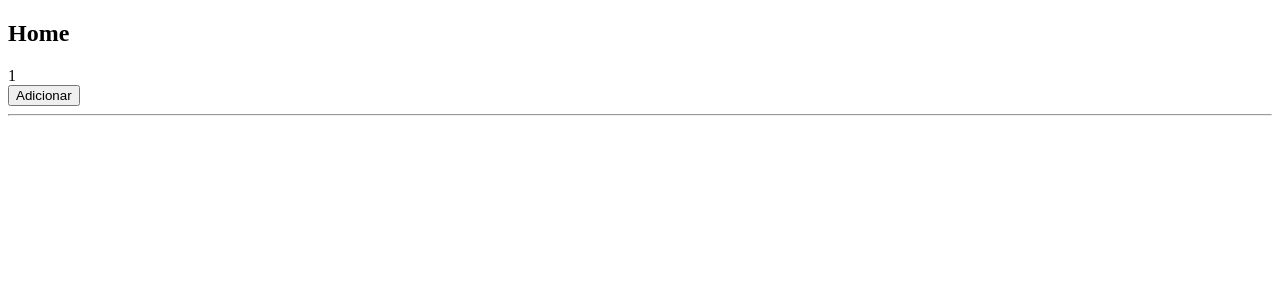
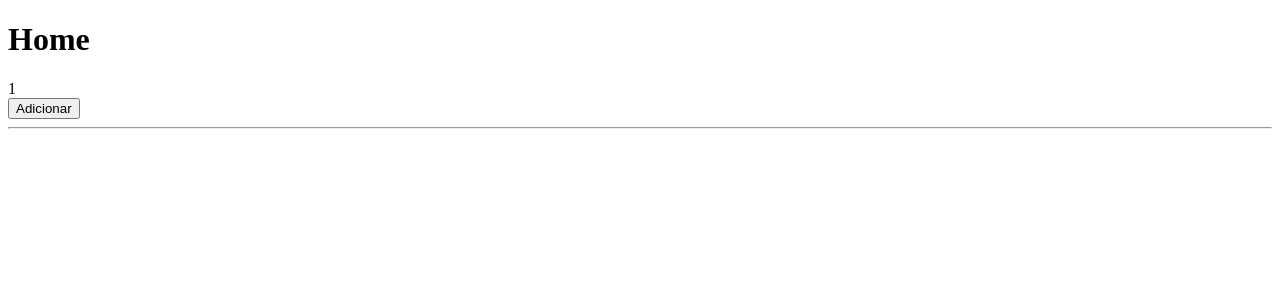
Before and after one commit to FernandoLelis/meus-anucios-ml, a Next.js app: page / in a window 1280 px wide. Shown: the top 300 px of the page. Built offline with nearby package versions, Linux system fonts and the light colour scheme.

Commit message:
testando o push

```diff
--- a/pages/index.js
+++ b/pages/index.js
@@ -2,7 +2,7 @@ import Contador from './Components/Contador';
 function Home() {
     return (
         <div>
-            <h2>Home</h2>
+            <h1>Home</h1>
            <Contador />
         </div>)
 }
```
